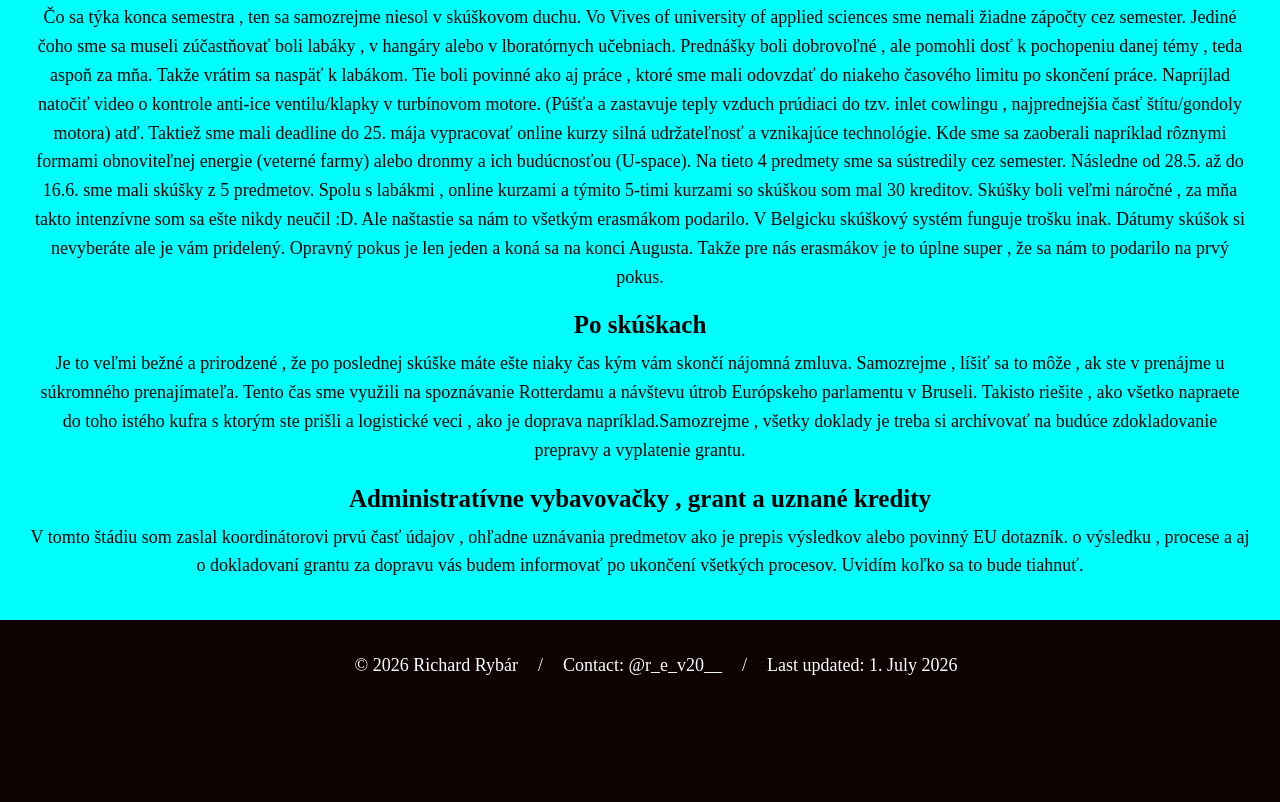
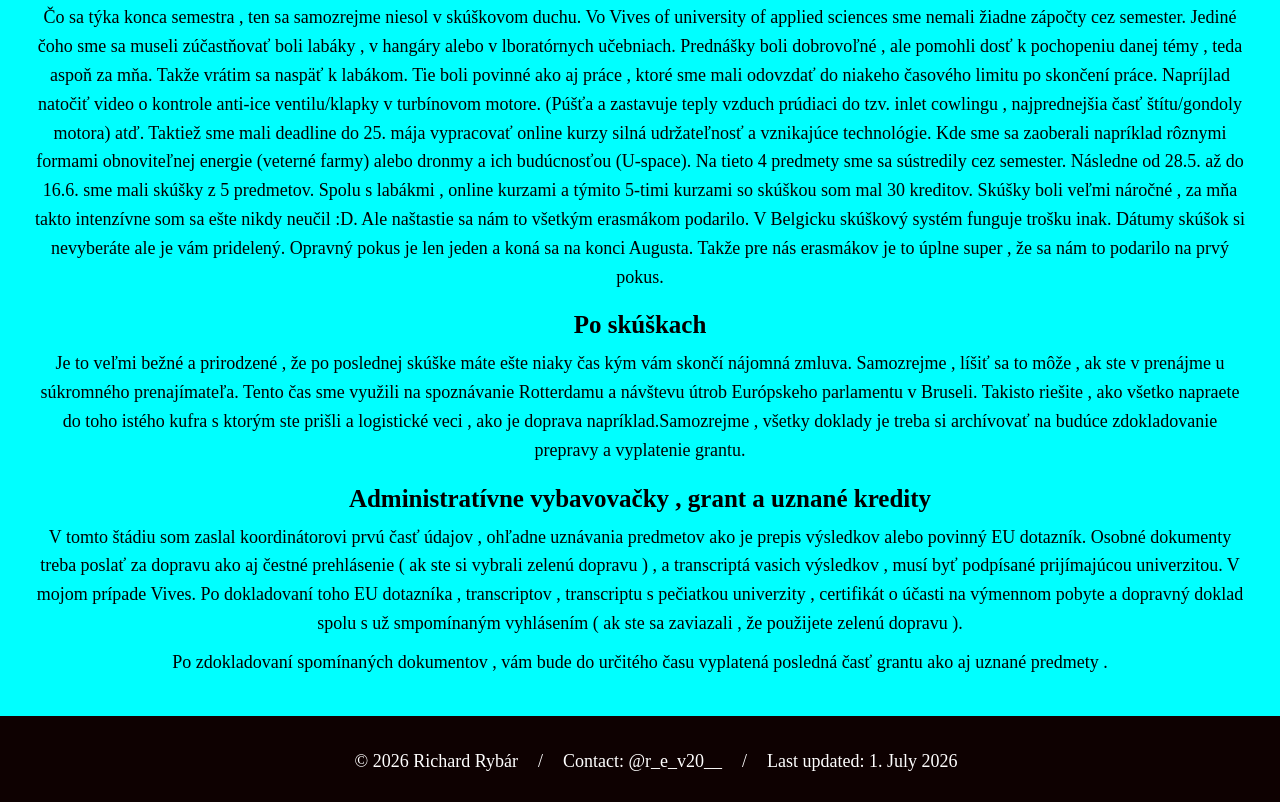
Before and after one commit to rryy001-cell/Erazmus, a plain HTML site: page index.html in a window 1280 px wide. Shown: the part 3767-4569 px from the top of the page. Before the commit the page ends 4473 px from the top, so only its background shows below. Drawn offline with Linux system fonts and the light colour scheme.

Commit message:
Revise grant documentation instructions in index.html
Updated information regarding document submission for transportation grant and academic credits.

```diff
--- a/index.html
+++ b/index.html
@@ -186,8 +186,14 @@ grant. Na tejto stránke sa dozviete viac<a href="https://erasmus-plus.ec.europa
                 <section>
                 <h3>Administratívne vybavovačky , grant a uznané kredity</h3>
                <p> V tomto štádiu som zaslal koordinátorovi prvú časť údajov , ohľadne uznávania predmetov ako je prepis výsledkov alebo povinný EU dotazník.
-                o výsledku , procese a aj o dokladovaní grantu za dopravu vás budem informovať po ukončení všetkých procesov. Uvidím koľko sa to bude tiahnuť.
-               </p>
+               Osobné dokumenty treba poslať za dopravu ako aj čestné prehlásenie ( ak ste si vybrali zelenú dopravu ) , a transcriptá vasich výsledkov , musí byť podpísané prijímajúcou
+                   univerzitou. V mojom prípade Vives. Po dokladovaní toho EU dotazníka , transcriptov , transcriptu s pečiatkou univerzity , certifikát o účasti na
+                   výmennom pobyte a dopravný doklad spolu s už smpomínaným vyhlásením ( ak ste sa zaviazali , že použijete zelenú dopravu ).
+                    </p>
+
+                    <p>
+                        Po zdokladovaní spomínaných dokumentov , vám bude do určitého času vyplatená posledná časť grantu ako aj uznané predmety .
+                    </p>
     </section>
 
 </section>
```
